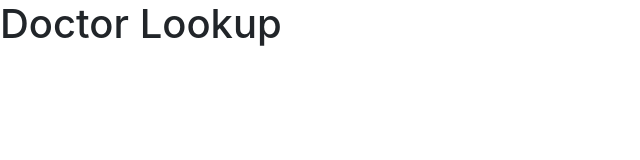
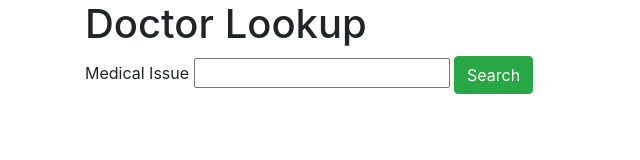
Before and after one commit to reneesarley/Doctor-Lookup, a website built with webpack: page src/index.html in a window 1280 px wide. Shown: the whole page, without its empty margins (0-640 px from the left). Built offline with nearby package versions, Linux system fonts and the light colour scheme.

Commit message:
add basic form to html

```diff
--- a/src/index.html
+++ b/src/index.html
@@ -5,6 +5,14 @@
     <title></title>
   </head>
   <body>
-<h1>Doctor Lookup </h1>
+    <div class="container">
+      <h1>Doctor Lookup </h1>
+      <form id="doctorLookup">
+        <label for="Medical Issue">Medical Issue</label>
+        <input type="text" id="medicalIssue" value="">
+        <button class="btn btn-success" type="submit" name="lookUpNewDoctor">Search</button>
+      </form>
+
+    </div>
   </body>
 </html>
```
